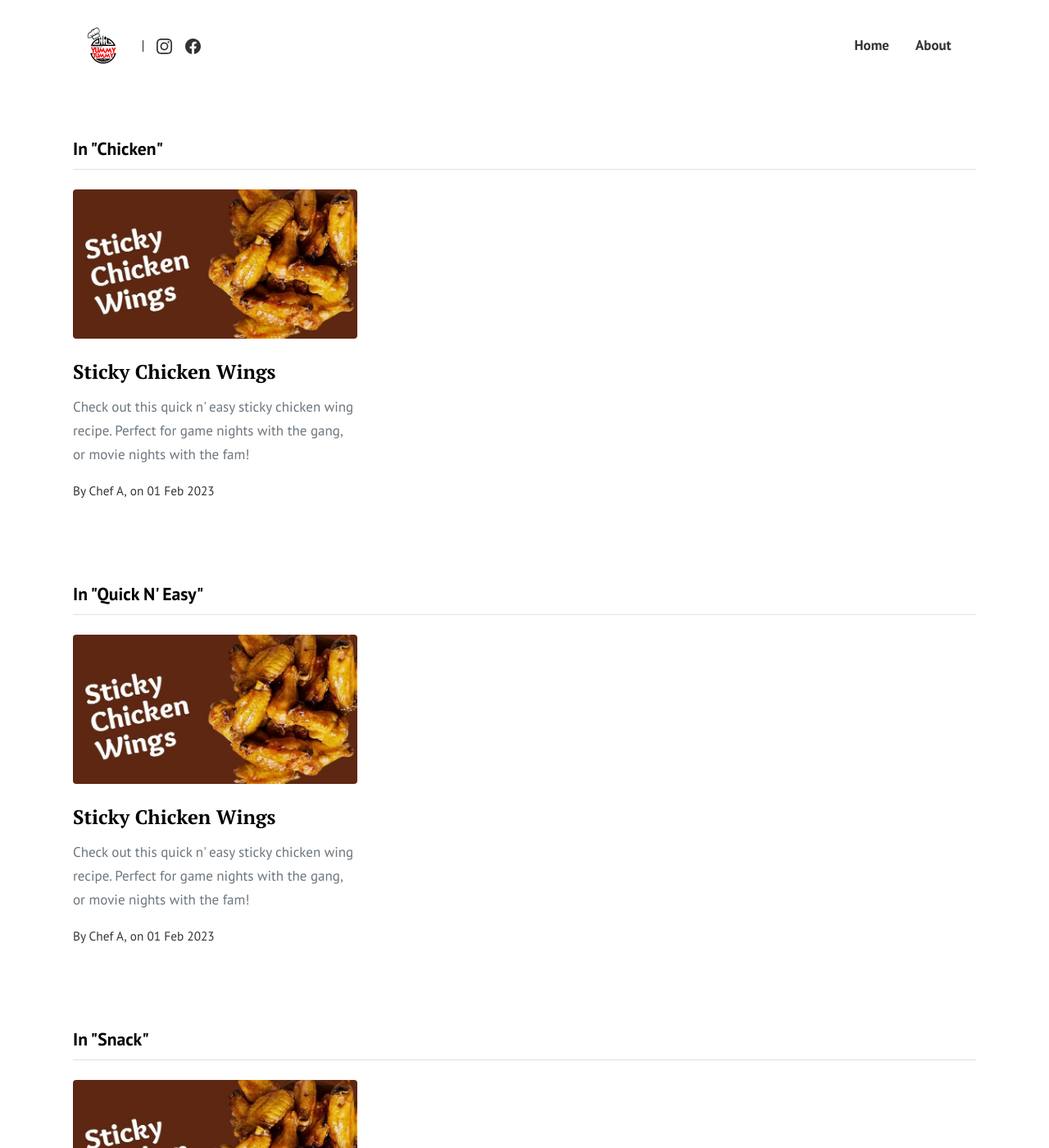
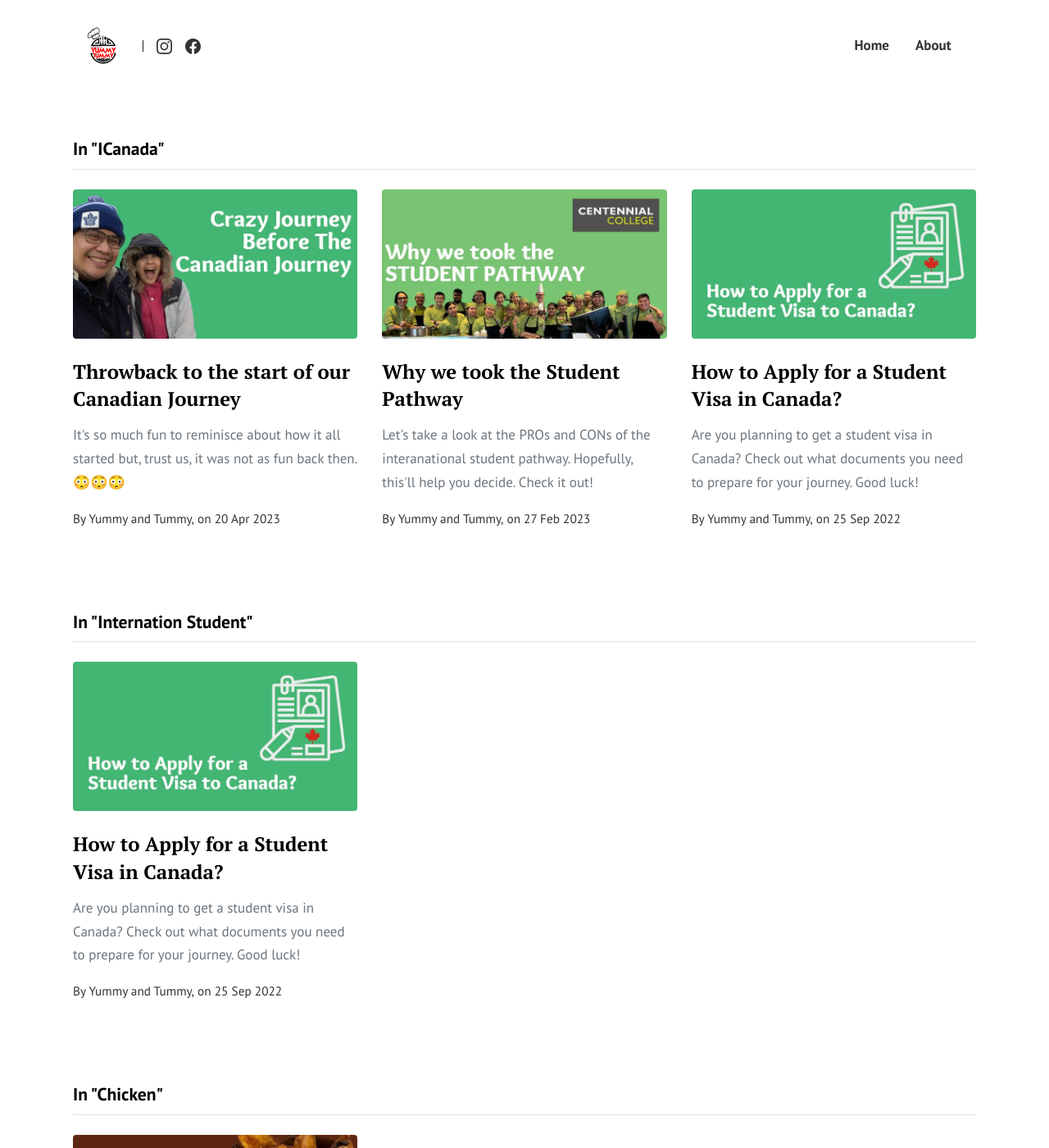
Before and after one commit to LakasNetwork/savore, a Jekyll site: the page built from pages/tags.html, in a window 1280 px wide and 1400 px high. Shown: the whole window at 82% size. Built offline with Jekyll 4.4.1, drawn with Linux system fonts in a browser that asks for light colours; some of the changed text lies outside the part shown.

Commit message:
Update tags

```diff
--- a/_posts/2022-09-25-how-to-apply-for-a-student-visa-in-canada.md
+++ b/_posts/2022-09-25-how-to-apply-for-a-student-visa-in-canada.md
@@ -5,6 +5,7 @@
 date:   2022-09-25
 author: yt
 categories: [canada journey]
+tags:       [ iCanada, Internation Student ]
 image: assets/images/thumbnails/YT-001.jpg
 redirect_from:
   - /canada%20journey/2022/09/25/how-to-apply-for-a-student-visa-in-canada.html
--- a/_posts/2023-02-27-why-the-study-pathway.md
+++ b/_posts/2023-02-27-why-the-study-pathway.md
@@ -5,6 +5,7 @@
 date:          2023-02-27 18:54:00 -05:00:00
 author:        yt
 categories:    [canada journey]
+tags:          [ iCanada, International Student ]
 image:         assets/images/thumbnails/YT-005.jpg
 redirect_from:
   - /blog/5
```
Also changed, not shown: _posts/2023-04-20-throwback-to-CrazyJourneyBeforeTheCanadianJourney.md (renamed from _posts/2023-04-20-throwbackto-CrazyJourneyBeforeTheCanadianJourney.md).
